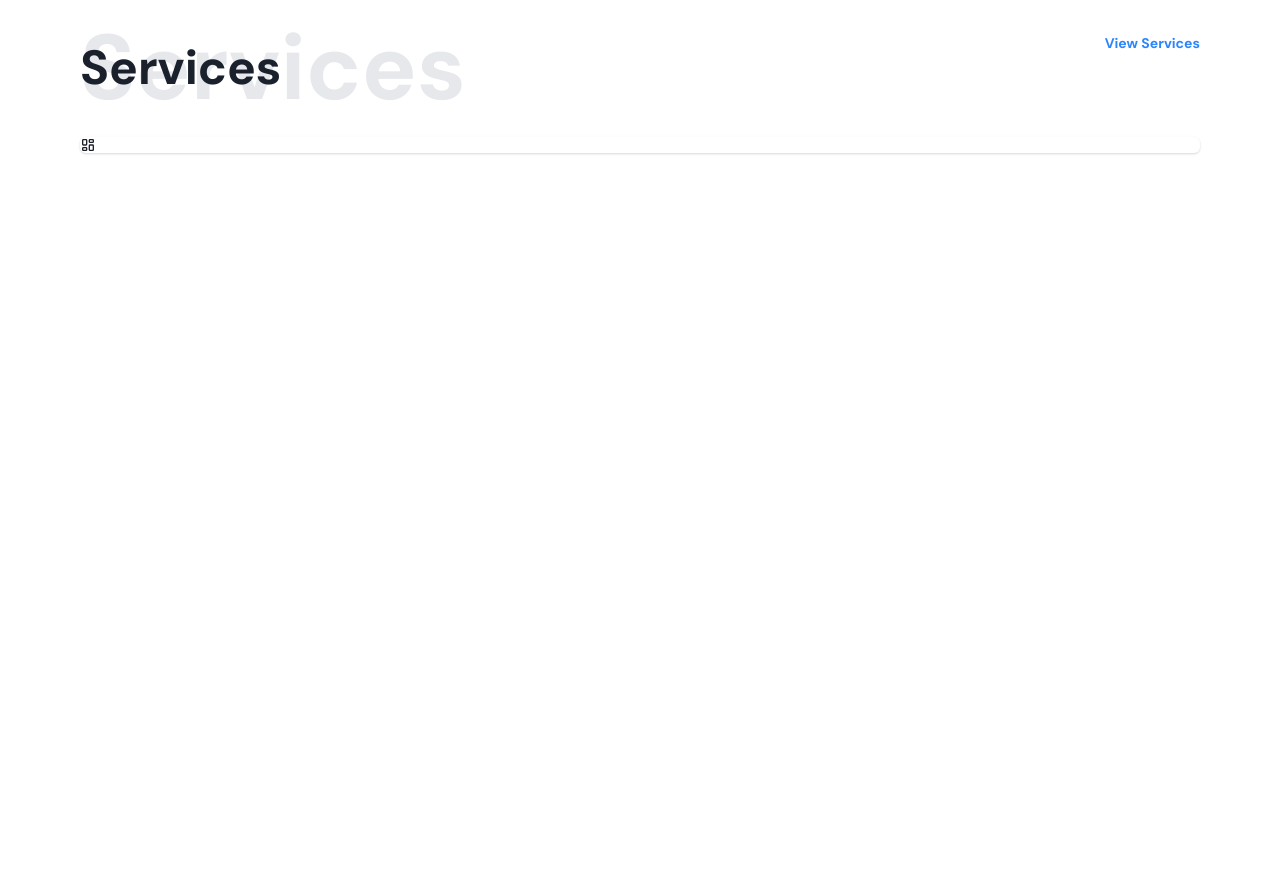
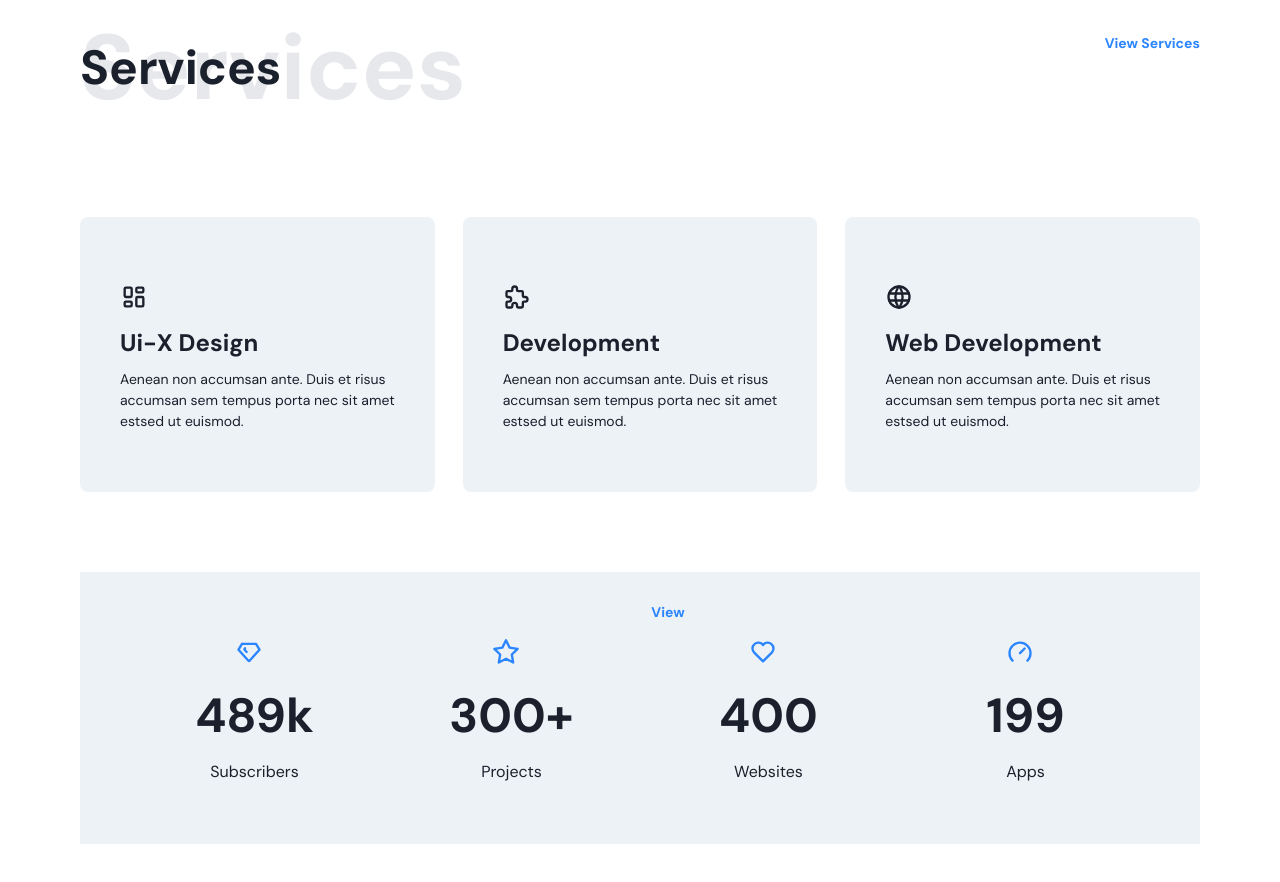
Before and after one commit to brenn-xircus/clone-app, a Next.js app: page / in a window 1280 px wide. Shown: the part 940-1822 px from the top of the page. Before the commit the page ends 1530 px from the top, so only its background shows below. Built offline with nearby package versions, Linux system fonts and the light colour scheme.

Commit message:
services section done

```diff
--- /dev/null
+++ b/app/[project]/projectSection.js
@@ -0,0 +1,10 @@
+import React from 'react'
+import SectionHeader from '../components/sectionHeader'
+
+const ProjectSection = () => {
+  return (
+    <SectionHeader />
+  )
+}
+
+export default ProjectSection
--- /dev/null
+++ b/app/[services]/servicesCard.js
@@ -0,0 +1,40 @@
+import { Card, Grid, IconButton, Text, VStack } from '@chakra-ui/react'
+import { useTheme } from '@emotion/react';
+import React from 'react'
+import { TbLayoutDashboard, TbPuzzle2, TbWorld } from "react-icons/tb";
+
+const ServicesCard = ({ cardData = [] }) => {
+
+  const theme = useTheme()
+
+  return (
+    <Grid gap={7} gridTemplateColumns="repeat(auto-fit, minmax(250px, 1fr))">
+      {cardData.map((card) => (
+        <VStack
+          key={card.title}
+          justifyContent="start"
+          p="60px 40px"
+          bg="gray.100"
+          borderRadius="lg"
+          _hover={{ bg: theme.colors.primary[50], color: 'white !important'}}
+          transition="0.2s ease"
+        >
+          <IconButton
+            icon={card.icon}
+            variant="unstyled"
+            _hover={{
+              cursor: "auto",
+            }}
+            fontSize="28px"
+            w="full"
+            transition="none"
+          />
+          <Text w="full" fontWeight="bold" fontSize="24px">{card.title}</Text>
+          <Text w="full" fontSize="sm">{card.description}</Text>
+      </VStack>
+      ))}
+    </Grid>
+  )
+}
+
+export default ServicesCard
--- /dev/null
+++ b/app/[services]/servicesInfo.js
@@ -0,0 +1,37 @@
+import { Box, Grid, IconButton, Text, VStack } from '@chakra-ui/react'
+import { useTheme } from '@emotion/react'
+import React from 'react'
+
+const ServicesInfo = ({ cardInfoStats = []}) => {
+
+  const theme = useTheme()
+  return (
+    <Box pb={20}>
+      <Grid gap={7} p="60px" gridTemplateColumns="repeat(auto-fit, minmax(200px, 1fr))" bg="gray.100">
+          {cardInfoStats.map((info, index) => (
+            <VStack
+              key={index}
+              alignItems="center"
+              justifyContent="center"
+              w="full"
+            >
+              <IconButton
+                icon={info.icon}
+                variant="unstyled"
+                _hover={{
+                  cursor: "auto",
+                }}
+                fontSize="28px"
+                transition="none"
+                color={theme.colors.primary[50]}
+              />
+              <Text fontWeight="bold" fontSize="3rem">{info.count}</Text>
+              <Text>{info.label}</Text>
+            </VStack>
+          ))}
+      </Grid>
+    </Box>
+  )
+}
+
+export default ServicesInfo
--- /dev/null
+++ b/app/[services]/servicesSection.js
@@ -0,0 +1,63 @@
+import React from 'react'
+import ServicesCard from './servicesCard'
+import { Box, Flex } from '@chakra-ui/react'
+import SectionHeader from '../components/sectionHeader'
+import { TbBrandSpeedtest, TbDiamond, TbHeart, TbLayoutDashboard, TbPuzzle, TbStar, TbWorld } from "react-icons/tb";
+import ServicesInfo from './servicesInfo';
+
+const ServicesSection = () => {
+
+  const cardData = [
+    {
+      icon: <TbLayoutDashboard/>,
+      title: 'Ui-X Design',
+      description: 'Aenean non accumsan ante. Duis et risus accumsan sem tempus porta nec sit amet estsed ut euismod.'
+    },
+    {
+      icon: <TbPuzzle/>,
+      title: 'Development',
+      description: 'Aenean non accumsan ante. Duis et risus accumsan sem tempus porta nec sit amet estsed ut euismod.'
+    },
+    {
+      icon: <TbWorld />,
+      title: 'Web Development',
+      description: 'Aenean non accumsan ante. Duis et risus accumsan sem tempus porta nec sit amet estsed ut euismod.'
+    }
+  ]
+
+  const cardInfoStats = [
+    {
+      icon: <TbDiamond />,
+      count: '489k',
+      label: 'Subscribers'
+    },
+    {
+      icon: <TbStar />,
+      count: '300+',
+      label: 'Projects'
+    },
+    {
+      icon: <TbHeart />,
+      count: '400',
+      label: 'Websites'
+    },
+    {
+      icon: <TbBrandSpeedtest />,
+      count: '199',
+      label: 'Apps'
+    },
+
+  ]
+  return (
+
+    <Flex gap={20} mb={20} flexDir="column" pt={{ base: '90px', md: '160px' }} w="full" h="full">
+      <SectionHeader sectionNumber="01" title="Services" sectionNumberBg="#FFBC99" />
+      <ServicesCard cardData={cardData} />
+      <ServicesInfo cardInfoStats={cardInfoStats}/>
+    </Flex>
+
+
+  )
+}
+
+export default ServicesSection
--- a/app/components/home.js
+++ b/app/components/home.js
@@ -9,11 +9,11 @@ const HomePage = () => {
   return (
     <Box position="relative" h="730px">
       <Box
-        bgImage="url('/kobe.jpg')"
+        bgImage="url('https://via.placeholder.com/1920x1080')"
         bgSize="cover"
-        bgPos="100% 70%"
-        backgroundBlendMode="darken"
-        backgroundColor="rgba(105, 105, 224, 0.3568627450980392)"
+        bgPos="center"
+        // backgroundBlendMode="darken"
+        // backgroundColor="rgba(105, 105, 224, 0.3568627450980392)"
         w="full"
         position="absolute"
         top={0}
--- a/app/components/navbar.js
+++ b/app/components/navbar.js
@@ -1,8 +1,9 @@
 'use client';
 
-import { Box, HStack, Text } from "@chakra-ui/react";
+import { Box, HStack, IconButton, Menu, MenuButton, MenuItem, MenuList, Text, useMediaQuery } from "@chakra-ui/react";
 import { useTheme } from "@emotion/react";
 import { useEffect, useState } from "react";
+import { TbMenu2 } from "react-icons/tb";
 
 const navbarItems = ['Home', 'Services', 'About', 'Blog', 'Contact']
 
@@ -10,6 +11,8 @@ const Navbar = () => {
 
   const [activeItem, setActiveItem] = useState('Home')
   const [scrolling, setScrolling] = useState(false)
+
+  const [isLargerThanMd] = useMediaQuery("(min-width: 48em)");
 
   const theme = useTheme();
 
@@ -44,7 +47,7 @@ const Navbar = () => {
         alignItems="center"
         justifyContent="space-between"
         h="120px"
-        px="80px"
+        px={{ base: '32px', sm: '40px', md: '80px' }}
         mx="auto"
         maxW="1280px"
       >
@@ -76,6 +79,30 @@ const Navbar = () => {
         >
             Let&apos;s talk
         </Text>
+
+        {!isLargerThanMd && (
+          <Menu>
+          <MenuButton
+            as={IconButton}
+            aria-label='Options'
+            icon={<TbMenu2 />}
+
+            color="blackAlpha"
+          />
+          <MenuList>
+            {navbarItems.map((item) => (
+              <MenuItem
+                key={item}
+                _hover={{ color: theme.colors.primary[50], cursor: 'pointer' }}
+                color={activeItem === item ? theme.colors.primary[50] : 'gray.500'}
+                onClick={() => setActiveItem(item)}
+              >
+                {item}
+              </MenuItem>
+            ))}
+          </MenuList>
+        </Menu>
+        )}
       </HStack>
 
     </Box>
--- a/app/components/servicesCard.js
+++ /dev/null
@@ -1,14 +0,0 @@
-import { Card } from '@chakra-ui/react'
-import React from 'react'
-import { TbLayoutDashboard } from "react-icons/tb";
-
-const ServicesCard = ({ item = [] }) => {
-  return (
-    <Card>
-      <TbLayoutDashboard />
-
-    </Card>
-  )
-}
-
-export default ServicesCard
--- a/app/components/servicesSection.js
+++ /dev/null
@@ -1,18 +0,0 @@
-import React from 'react'
-import ServicesCard from './servicesCard'
-import { Box } from '@chakra-ui/react'
-import SectionHeader from './sectionHeader'
-
-const ServicesSection = () => {
-  return (
-
-    <Box pt={{ base: '90px', md: '160px' }} w="full" h="full">
-      <SectionHeader sectionNumber="01" title="Services" sectionNumberBg="#FFBC99" />
-      <ServicesCard />
-    </Box>
-
-
-  )
-}
-
-export default ServicesSection
--- a/app/page.js
+++ b/app/page.js
@@ -3,7 +3,8 @@
 import HomePage from "./components/home";
 import Navbar from "./components/navbar";
 import { VStack } from "@chakra-ui/react";
-import ServicesSection from "./components/servicesSection";
+import ServicesSection from "./[services]/servicesSection";
+import ProjectSection from "./[project]/projectSection";
 
 
 export default function Home() {
@@ -12,8 +13,9 @@ export default function Home() {
     <>
       <Navbar/>
       <HomePage />
-      <VStack h="100vh" px={{ base: '32px', sm: '40px', md: '80px' }} mx="auto" maxW="1280px" w="full">
+      <VStack pb={20} h="100vh" px={{ base: '32px', sm: '40px', md: '80px' }} mx="auto" maxW="1280px" w="full">
         <ServicesSection />
+        <ProjectSection />
       </VStack>
     </>
 
--- a/app/providers.js
+++ b/app/providers.js
@@ -3,10 +3,6 @@
 import { ChakraProvider, ColorModeScript, extendTheme } from '@chakra-ui/react'
 
 export const theme = extendTheme({
-  config: {
-    initialColorMode: 'light',
-    useSystemColorMode: false,
-  },
   colors: {
     primary: {
       50: '#2a85ff'
@@ -17,8 +13,7 @@ export const theme = extendTheme({
 export function Providers({ children }) {
   return (
     <ChakraProvider theme={theme}>
-      <ColorModeScript initialColorMode={theme.config.initialColorMode} />
-        {children}
+      {children}
     </ChakraProvider>
   )
 }
```
